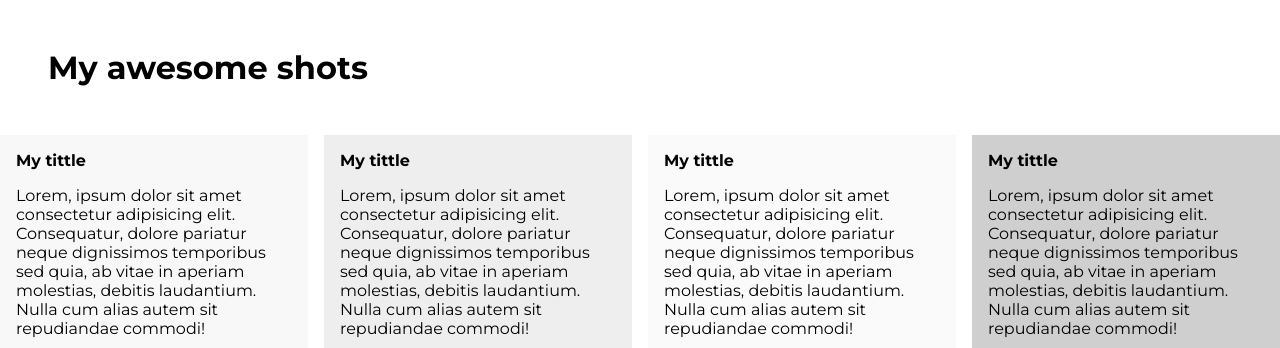
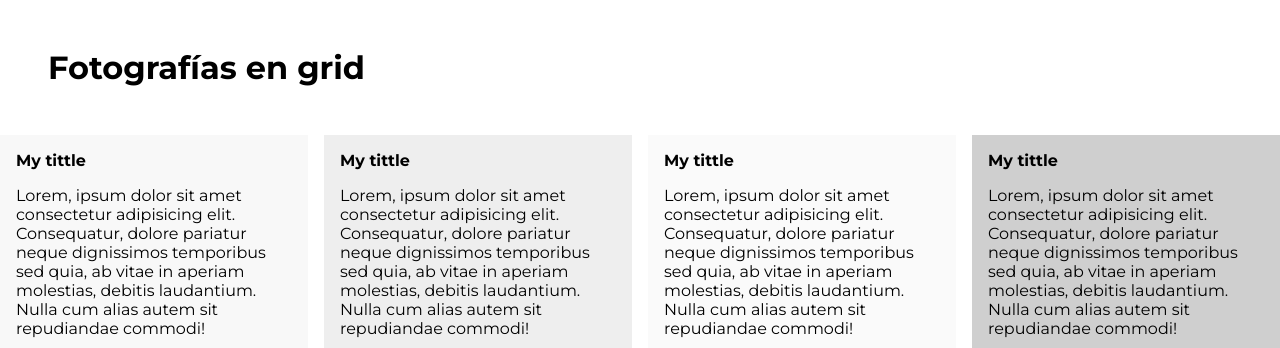
Before and after one commit to anderasdfg/Grid-responsive-css, a plain HTML site: page index.html in a window 1280 px wide. Shown: the top 348 px of the page. Drawn offline with Linux system fonts and the light colour scheme.

Commit message:
Titulo cambiado

```diff
--- a/index.html
+++ b/index.html
@@ -8,7 +8,7 @@
     <link rel="stylesheet" href="css/main.css">
 </head>
 <body>
-    <h1>My awesome shots</h1>
+    <h1>Fotografías en grid</h1>
     <main>
         <div class="card">
             <div class="info">
```
